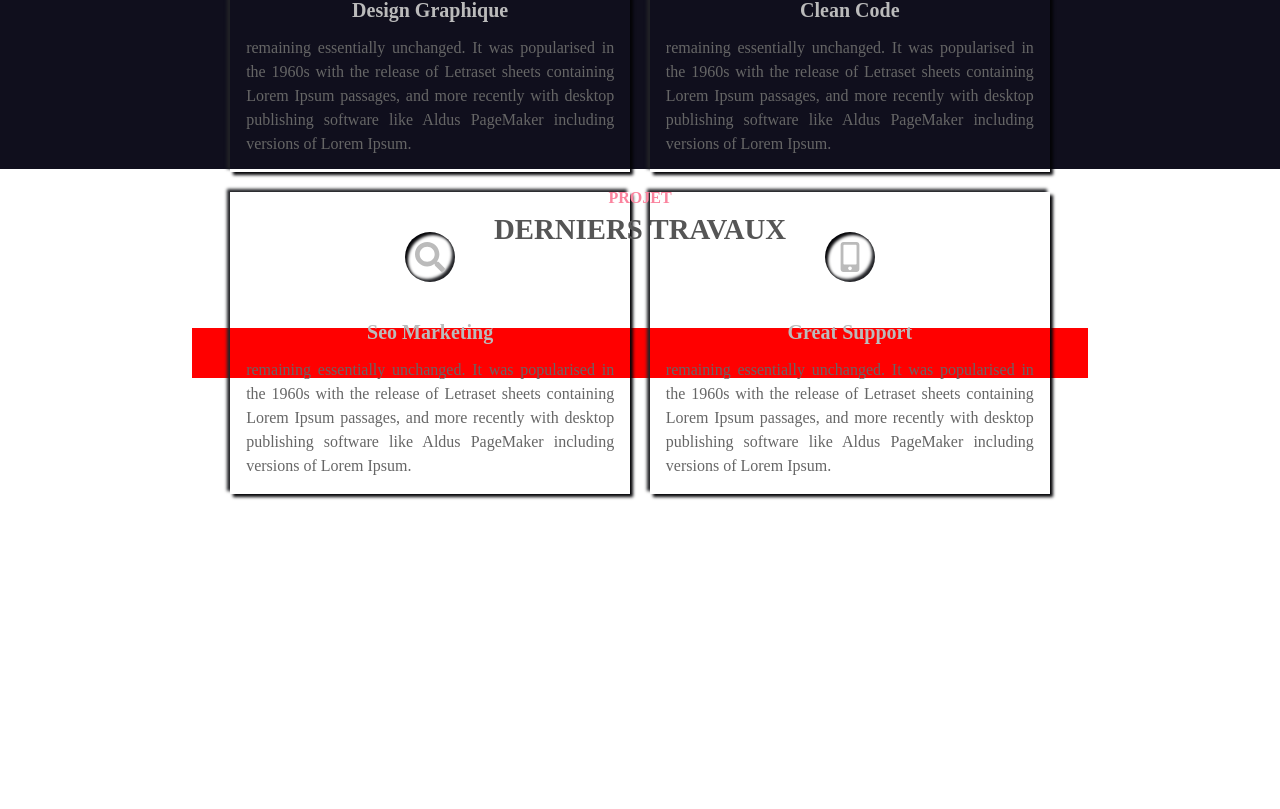
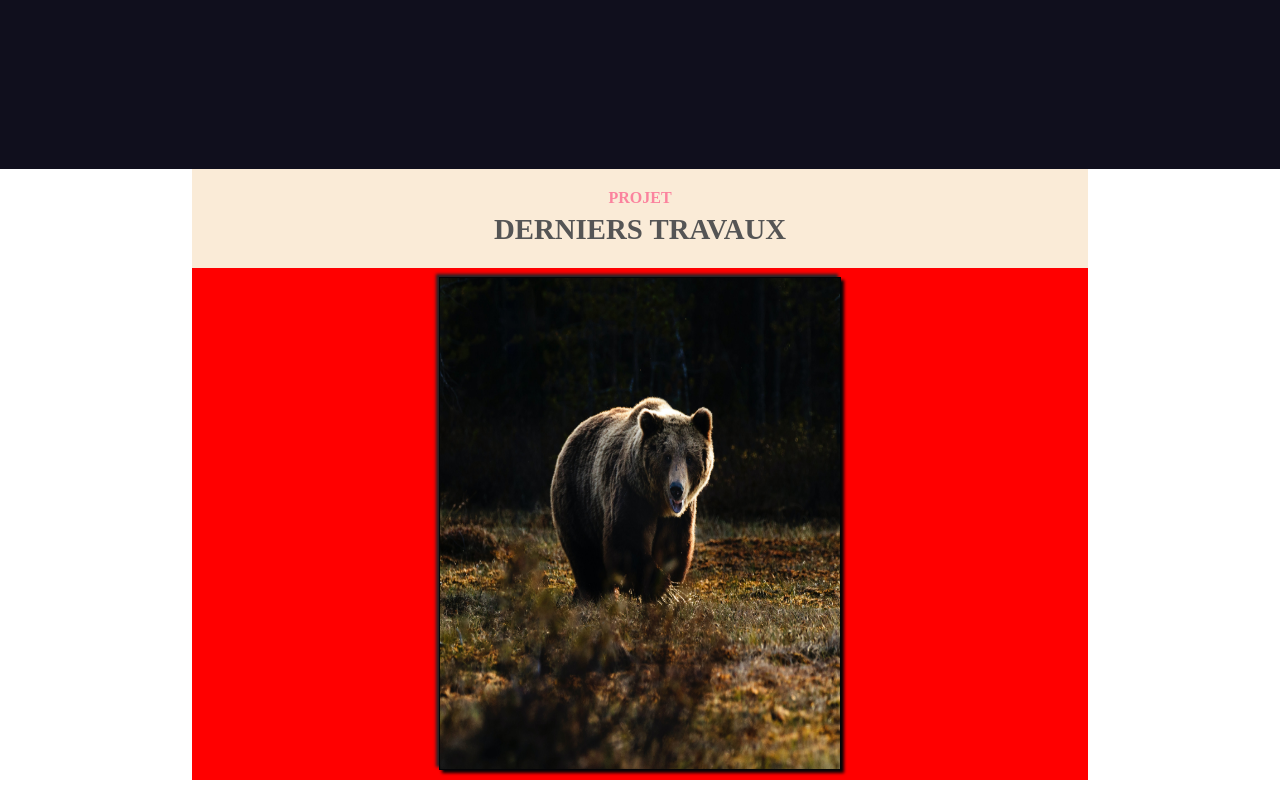
Before and after one commit to ExcaliburSims/portfolioNextJS, a Next.js app: page / in a window 1280 px wide. Shown: the part 2015-2824 px from the top of the page. Built offline with nearby package versions, Linux system fonts and the light colour scheme.

Commit message:
feat: add project component

```diff
--- a/components/CardServices.jsx
+++ b/components/CardServices.jsx
@@ -4,8 +4,8 @@ import { FaMobileAlt } from "react-icons/fa";
 
 function CardServices(props) {
   return (
-    <div className={styles.service}>
-      <div className={styles.icon}>
+    <div className={styles.cardService}>
+      <div className={styles.cardIcon}>
         {/* <FaMobileAlt className={styles.iconpic} /> */}
         {props.icon}
       </div>
--- a/pages/Project.jsx
+++ b/pages/Project.jsx
@@ -1,4 +1,5 @@
 import React from "react";
+import CardProject from "../components/CardProject";
 import styles from "../styles/Project.module.scss";
 
 function Project() {
@@ -7,7 +8,9 @@ function Project() {
       <div className={styles.title}>
         <h2 data-entete="Projet">Derniers Travaux</h2>
       </div>
-      <div className={styles.content}></div>
+      <div className={styles.content}>
+        <CardProject />
+      </div>
     </div>
   );
 }
--- a/styles/CardServices.module.scss
+++ b/styles/CardServices.module.scss
@@ -2,7 +2,7 @@
 $ombreExterieurDark: 3px 3px 3px #040407, -3px -3px 3px #222327;
 $ombreInterieurDark: inset 3px 3px 3px #040407, inset -3px -3px 3px #222327;
 
-.service {
+.card {
   display: flex;
   flex-direction: column;
   align-items: center;
@@ -13,7 +13,7 @@ $ombreInterieurDark: inset 3px 3px 3px #040407, inset -3px -3px 3px #222327;
 	&:hover .icon .iconpic{
 		color: $couleur1;
 	}
-  .icon {
+  .cardIcon {
     display: flex;
     justify-content: center;
     align-items: center;
--- a/styles/Project.module.scss
+++ b/styles/Project.module.scss
@@ -7,6 +7,8 @@
   margin: 0 auto;
 	.title{
 		@include section_title;
+		background-color: antiquewhite;
+		margin-bottom: 0;
 		h2{
 			color: $textNoir-700;
 		}
@@ -14,10 +16,8 @@
 	.content {
     display: flex;
     justify-content: center;
-    //max-width: 70%;
-    //margin: 0 auto;
 		background-color: red;
 		width: 100%;
-		height: 50px;
+		height: 80%;
   }
 }
```
